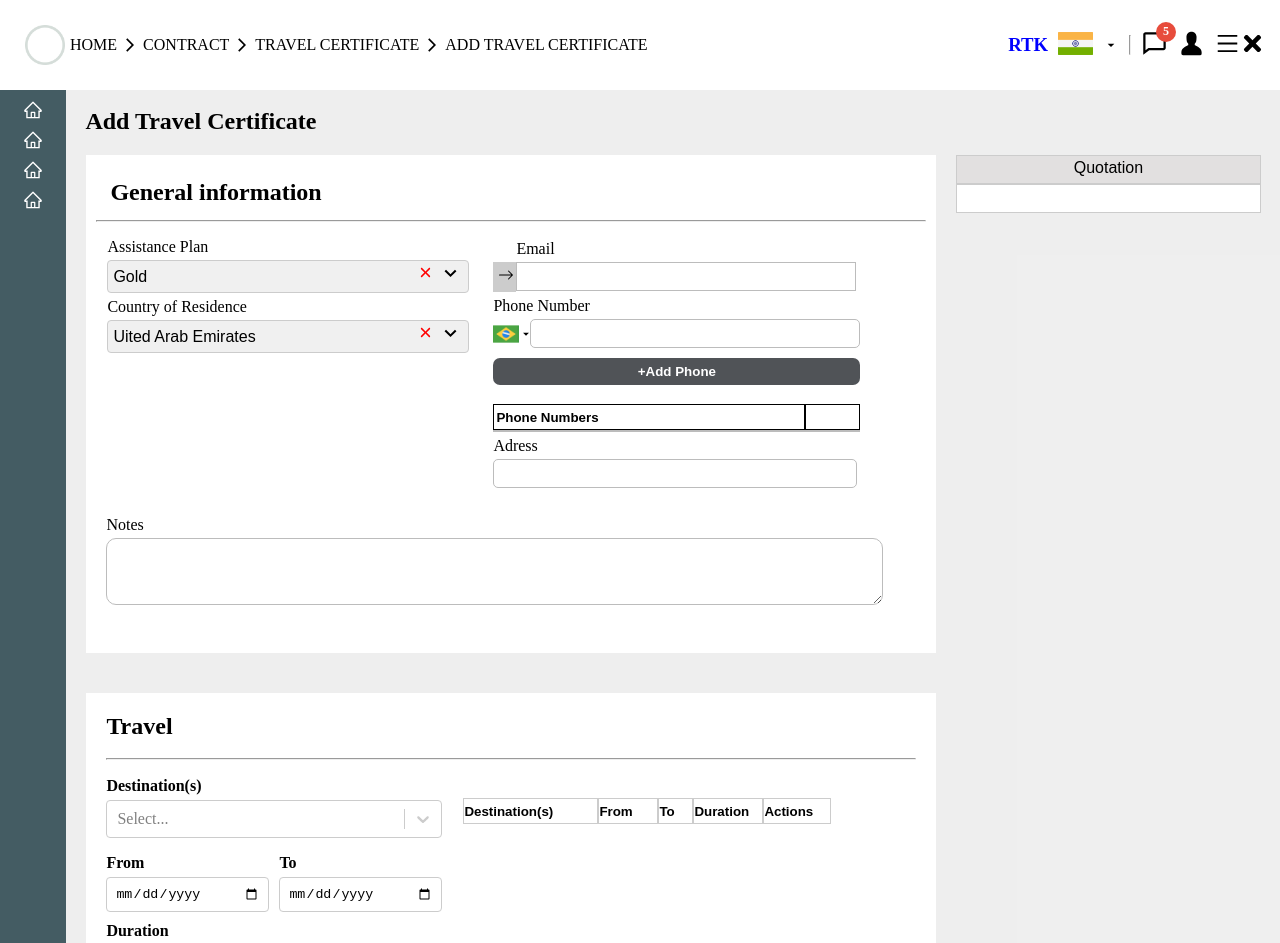
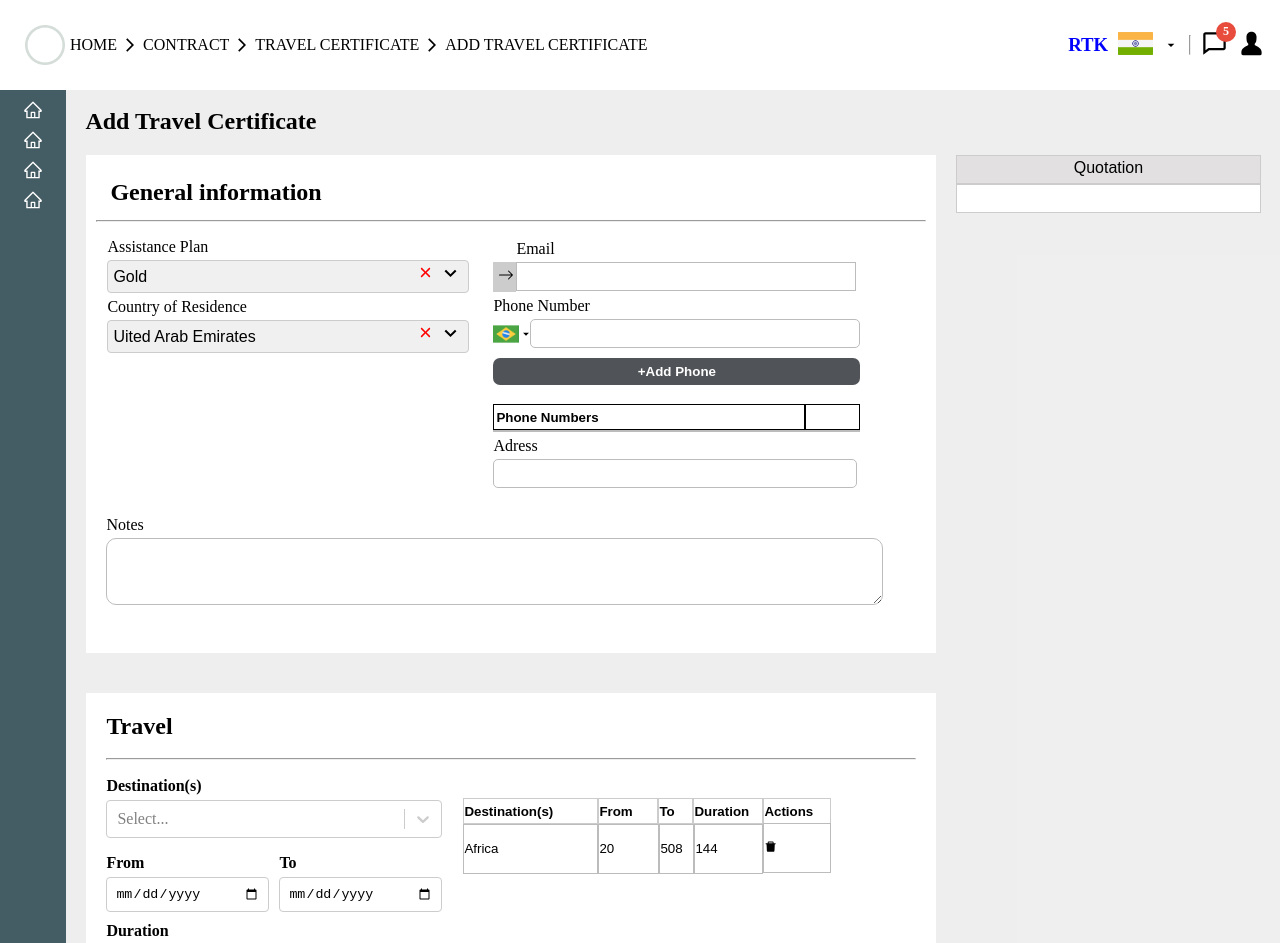
Before and after one commit to athifbinu/Insurance, a React (Create React App) app: page / in a window 1280 px wide. Shown: the top 943 px of the page. Built offline with nearby package versions, Linux system fonts and the light colour scheme; the HTML template or start-up script is replaced by a standard one.

Commit message:
add certificate

```diff
--- a/src/components/Header/Header.css
+++ b/src/components/Header/Header.css
@@ -112,6 +112,10 @@ header {
   background-color: #ccc;
 }
 
+.mobile-menu{
+  display: none;
+}
+
 
 
 @media (max-width:800px) {
--- a/src/components/Home/Home.css
+++ b/src/components/Home/Home.css
@@ -402,6 +402,37 @@
 .mobile-quotation{
   display: none;
 }
+.travel-listSection{
+  display: flex;
+}
+
+.travel-list{
+  margin-left: 21px;
+  margin-top: -22px;
+}
+.travel-list button{
+  height: 50px;
+  background-color: #fff;
+  list-style: none;
+  border: 1px solid #bcbcbc;
+  text-align: start;
+}
+.travelBox1{
+  width: 135px;
+}
+.travelBox2{
+  width: 61px;
+}
+.travelBox3{
+  width: 35px;
+}
+.travelBox4{
+  width: 69px;
+}
+.travelBox5{
+  width: 68px;
+}
+
 
 @media (max-width: 800px) {
   .d-none {
--- a/src/components/Home/Home.jsx
+++ b/src/components/Home/Home.jsx
@@ -227,7 +227,7 @@ const Home = () => {
 
               <div className="duration">
                 <label htmlFor="duration">Duration</label>
-                <input type="text" />
+                <input type="number"/>
               </div>
 
               <button className="add-btn">+Aff Travel</button>
@@ -240,6 +240,18 @@ const Home = () => {
                 <button className="to-btn">To</button>
                 <button className="duration-btn">Duration</button>
                 <button className="actions-btn">Actions</button>
+              </div>
+
+              <div className="travel-listSection">
+                <div className="travel-list">
+                  <button className="travelBox1">Africa</button>
+                  <button className="travelBox2">20</button>
+                  <button className="travelBox3">508</button>
+                  <button className="travelBox4">144</button>
+                  <button className="travelBox5">
+                    <AiFillDelete/>
+                  </button>
+                </div>
               </div>
             </div>
           </div>
@@ -369,11 +381,11 @@ const Home = () => {
       </div>
 
       <div className="mobile-quotation">
-          <div className="box-1">
-            <p>Quotation</p>
-          </div>
-          <div className="box-2"></div>
+        <div className="box-1">
+          <p>Quotation</p>
         </div>
+        <div className="box-2"></div>
+      </div>
     </div>
   );
 };
```
